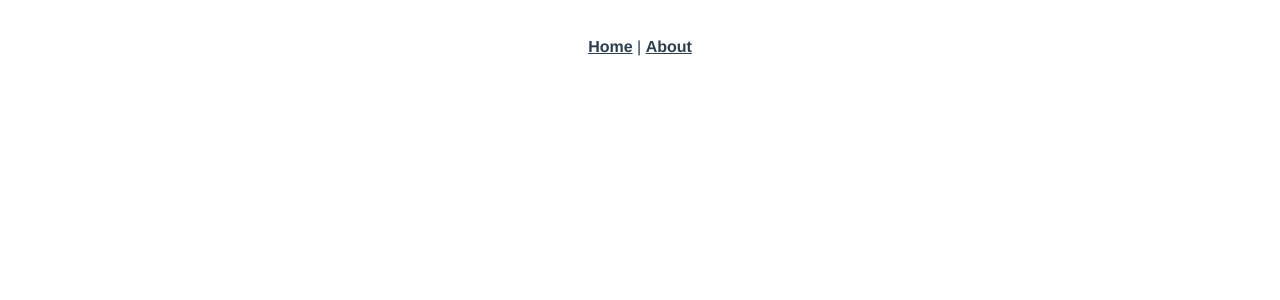
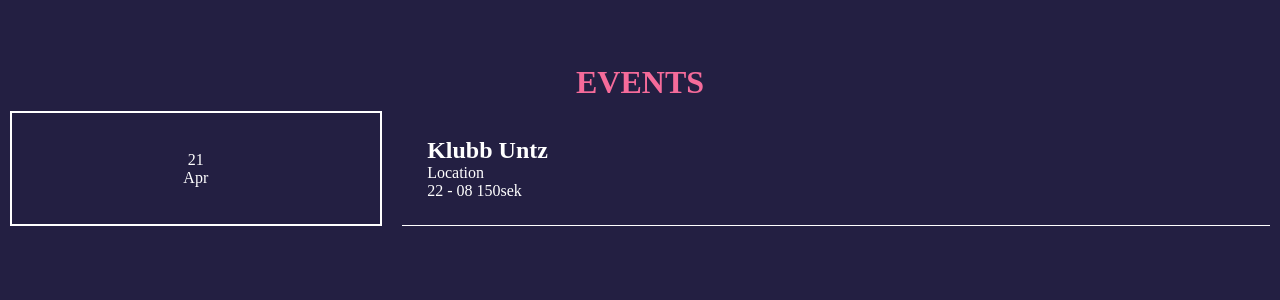
Before and after one commit to jenseneducation-viktor-rizk/kaos-project-frk19s, a Vue app: page /events in a window 1280 px wide. Shown: the top 300 px of the page. Built offline with nearby package versions, Linux system fonts and the light colour scheme.

Commit message:
added component, router link, css

```diff
--- a/src/App.vue
+++ b/src/App.vue
@@ -1,32 +1,23 @@
 <template>
   <div id="app">
-    <div id="nav">
+    <!-- <div id="nav">
       <router-link to="/">Home</router-link> |
       <router-link to="/about">About</router-link>
-    </div>
+    </div> -->
     <router-view/>
   </div>
 </template>
 
 <style lang="scss">
-#app {
-  font-family: Avenir, Helvetica, Arial, sans-serif;
-  -webkit-font-smoothing: antialiased;
-  -moz-osx-font-smoothing: grayscale;
-  text-align: center;
-  color: #2c3e50;
+
+ * {
+    padding:0;
+    margin:0;
+    box-sizing:border-box;
+
 }
 
-#nav {
-  padding: 30px;
 
-  a {
-    font-weight: bold;
-    color: #2c3e50;
 
-    &.router-link-exact-active {
-      color: #42b983;
-    }
-  }
-}
+
 </style>
--- /dev/null
+++ b/src/components/EventDetails.vue
@@ -0,0 +1,66 @@
+<template>
+  <main class="wrapper">
+    <div class="date box">
+      <p>21</p>
+      <p> Apr </p>
+    </div>
+
+    <div class="artist-details">
+      <h2>Klubb Untz</h2>
+      <p class="location">Location</p>
+      <p>
+        22 - 08
+        <span>150sek</span>
+      </p>
+    </div>
+
+
+  </main>
+</template>
+
+<script>
+// @ is an alias to /src
+// import HelloWorld from '@/components/HelloWorld.vue'
+
+export default {
+  name: "EventDetails",
+  components: {
+    // HelloWorld
+  }
+};
+</script>
+
+<style lang="scss" scoped>
+.wrapper {
+  font-family: fira sans;
+  color: #fff;
+  display: flex;
+  flex-direction: row;
+
+
+  div {
+    margin: 10px;
+    // background-color: hotpink;
+  }
+}
+
+.artist-details {
+    padding: 2%;
+    width: 70%;
+    border-bottom: solid 1px #fff;
+}
+
+.box {
+    width: 30%;
+    display: flex;
+    justify-content: center;
+    align-items: center;
+    border: solid 2px #ffF;
+    flex-direction: column;
+}
+
+
+
+
+
+</style>
--- a/src/router/index.js
+++ b/src/router/index.js
@@ -1,6 +1,8 @@
 import Vue from 'vue'
 import VueRouter from 'vue-router'
 import Home from '../views/Home.vue'
+import Events from '../views/Events.vue'
+
 
 Vue.use(VueRouter)
 
@@ -10,6 +12,13 @@ Vue.use(VueRouter)
     name: 'Home',
     component: Home
   },
+
+  {
+    path: '/events',
+    name: 'Events',
+    component: Events
+  },
+
   {
     path: '/about',
     name: 'About',
--- /dev/null
+++ b/src/views/Events.vue
@@ -0,0 +1,44 @@
+<template>
+  <div class="events">
+    <h1> EVENTS </h1>
+    <!-- <HelloWorld msg="Welcome to Your Vue.js App"/> -->
+<EventDetails />
+  </div>
+</template>
+
+<script>
+// @ is an alias to /src
+import EventDetails from '@/components/EventDetails.vue'
+
+export default {
+  name: 'Events',
+  components: {
+     EventDetails
+  }
+}
+</script>
+
+<style lang="scss" scoped>
+
+body, html, :root {
+    padding:0;
+    margin:0;
+}
+
+
+.events {
+    height: 100vh;
+    width: 100vw;
+}
+
+h1 {
+    font-family: Sansita One;
+    color: #F56B9A;
+    text-align: center;
+    padding-top:5%;
+}
+
+* {
+    background: #231F42;
+}
+</style>
--- a/src/views/Home.vue
+++ b/src/views/Home.vue
@@ -1,6 +1,7 @@
 <template>
   <div class="home">
     <img alt="Vue logo" src="../assets/logo.png">
+    <h1> hej </h1>
     <HelloWorld msg="Welcome to Your Vue.js App"/>
   </div>
 </template>
```
